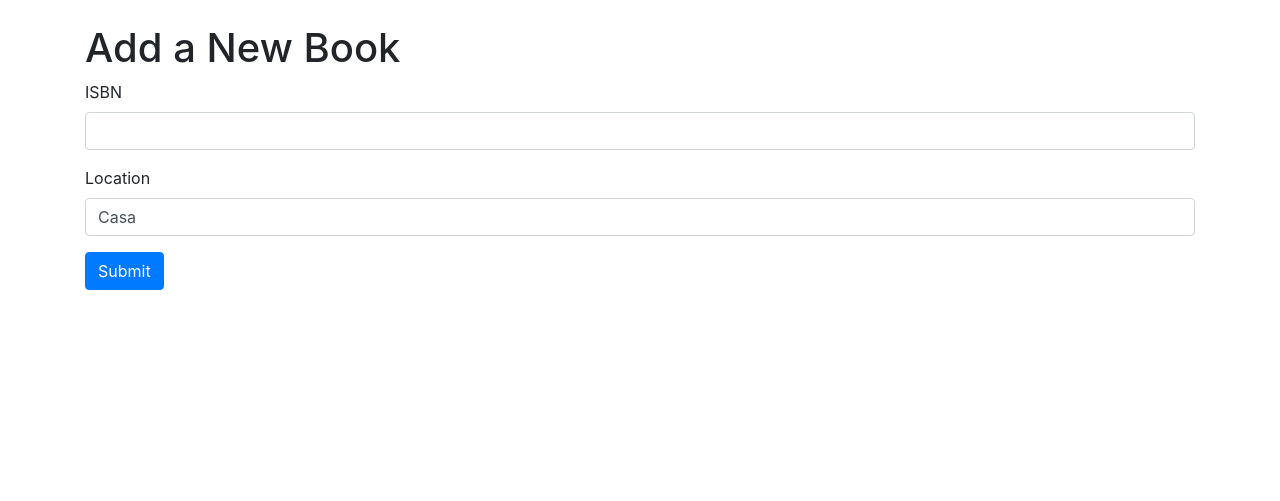
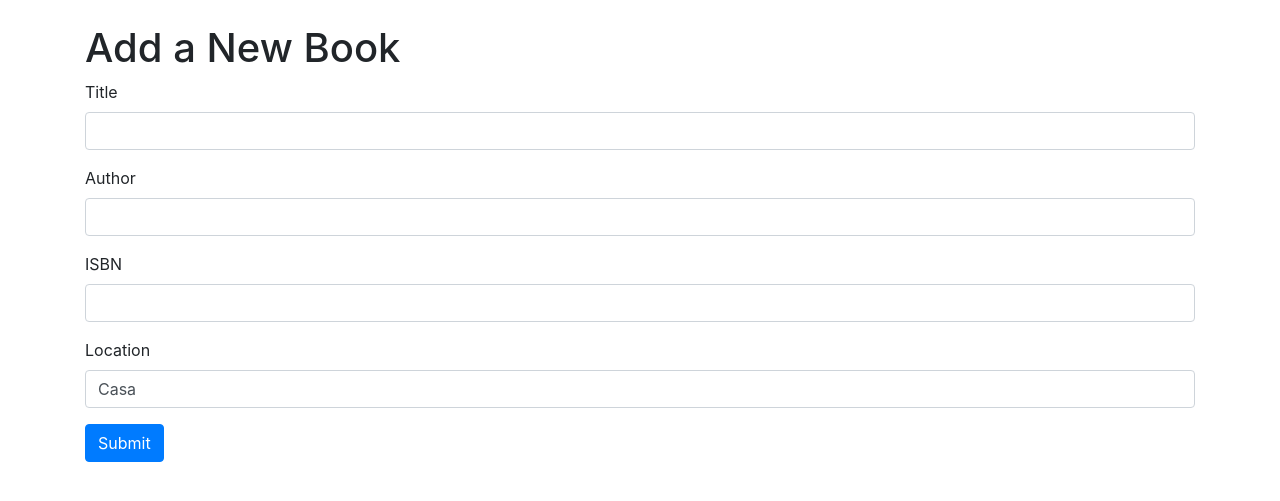
Before and after one commit to ajifernandez/Book-Manager, a Flask app: page /add in a window 1280 px wide. Shown: the top 501 px of the page. Run offline with Flask 3, Linux system fonts and the light colour scheme; some libraries are stand-ins or nearby versions.

Commit message:
no required fields

```diff
--- a/app/forms.py
+++ b/app/forms.py
@@ -9,7 +9,7 @@ class BookForm(FlaskForm):
     id = StringField('id')
     title = StringField('Title')
     author = StringField('Author')
-    isbn = StringField('ISBN', validators=[DataRequired()])
+    isbn = StringField('ISBN')
     location = StringField('Location', default=DEFAULT_LOCATION)
     submit = SubmitField('Submit')
 
--- a/app/templates/add_book.html
+++ b/app/templates/add_book.html
@@ -15,14 +15,14 @@
     {% endif %}
     <form method="POST">
         {{ form.hidden_tag() }}
-<!--        <div class="form-group">-->
-<!--            {{ form.title.label(class="form-label") }}-->
-<!--            {{ form.title(class="form-control", size=32) }}-->
-<!--        </div>-->
-<!--        <div class="form-group">-->
-<!--            {{ form.author.label(class="form-label") }}-->
-<!--            {{ form.author(class="form-control", size=32) }}-->
-<!--        </div>-->
+        <div class="form-group">
+            {{ form.title.label(class="form-label") }}
+            {{ form.title(class="form-control", size=32) }}
+        </div>
+        <div class="form-group">
+            {{ form.author.label(class="form-label") }}
+            {{ form.author(class="form-control", size=32) }}
+        </div>
         <div class="form-group">
             {{ form.isbn.label(class="form-label") }}
             {{ form.isbn(class="form-control", size=32) }}
```
